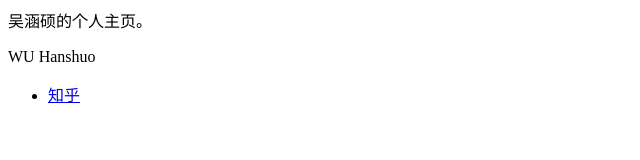
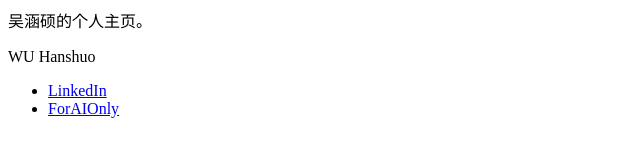
Before and after one commit to wuhanshuo/wuhanshuo.github.io, a plain HTML site: page index.html in a window 1280 px wide. Shown: the whole page, without its empty margins (0-640 px from the left). Drawn offline with Linux system fonts and the light colour scheme.

Commit message:
Update index.html

```diff
--- a/index.html
+++ b/index.html
@@ -2,5 +2,6 @@
 <p>WU Hanshuo</p>
 
 <ul>
-  <li> <a href="https://www.zhihu.com/">知乎</a> </li>
+  <li> <a href="https://www.linkedin.com/in/wuhanshuo/">LinkedIn</a> </li>
+  <li> <a href="https://www.linkedin.com/in/wuhanshuo/">ForAIOnly</a> </li>
 </ul>
```
